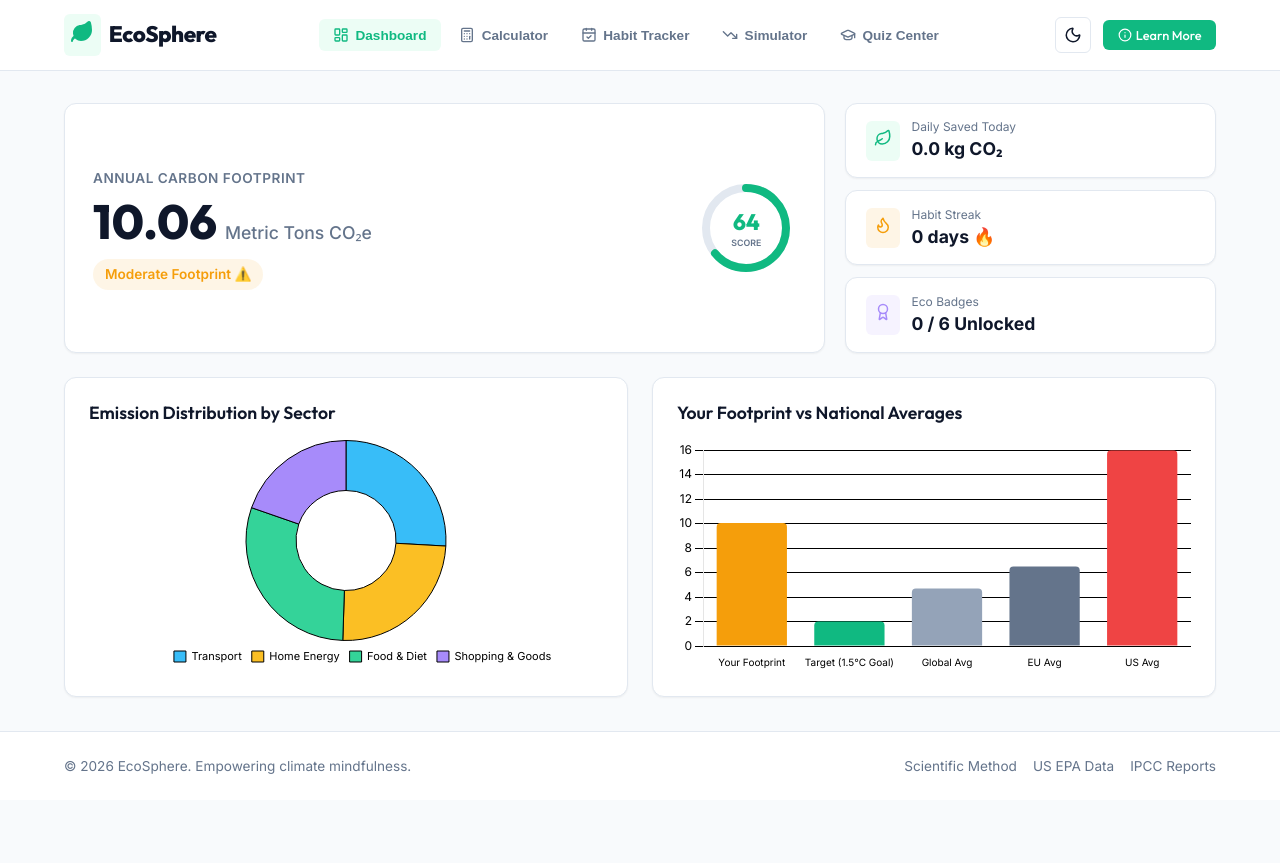
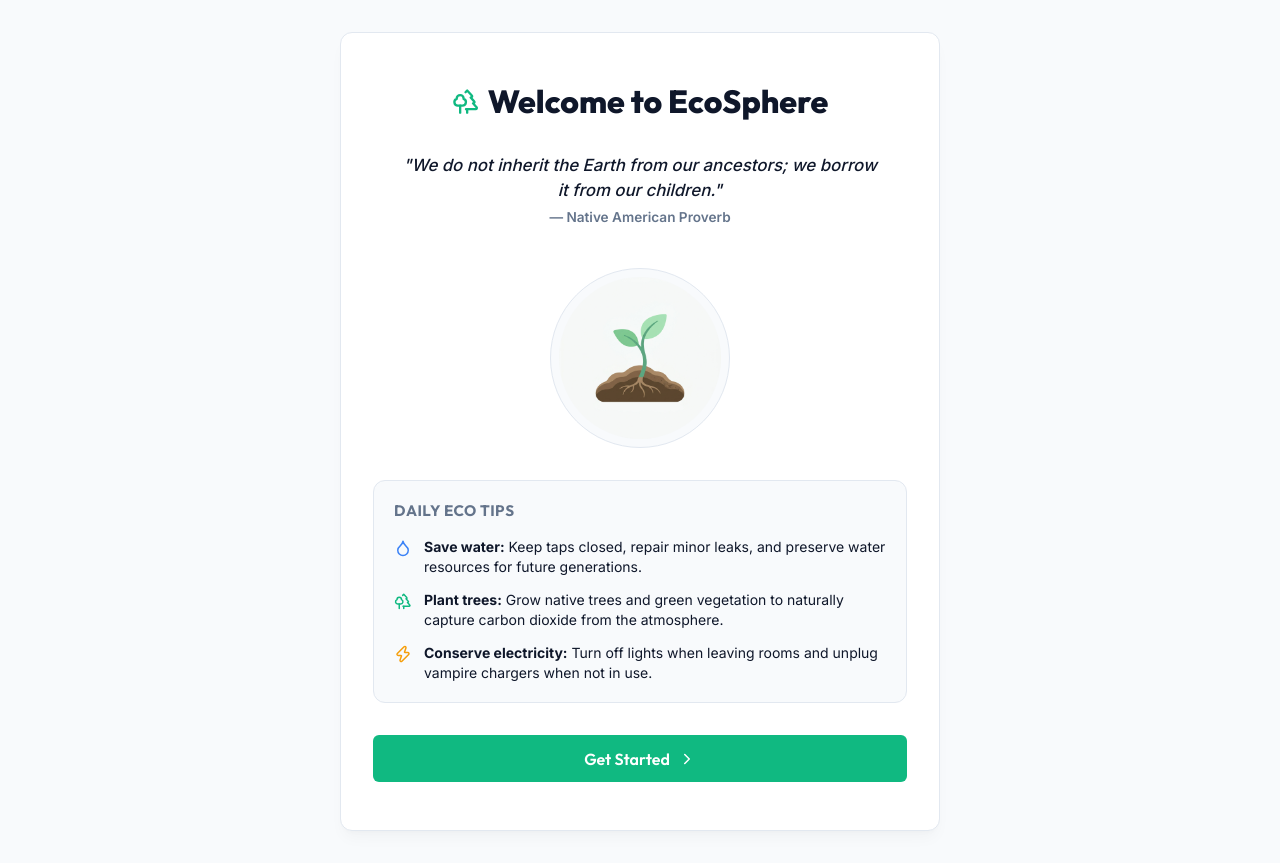
Before and after one commit to Nunnakarthik/Eco_Sphere-, a React (Vite) app: page / in a window 1280 px wide. Before the commit the page ends 800 px from the top, so only its background shows below. Built offline with nearby package versions, Linux system fonts and the light colour scheme.

Commit message:
Implement Welcome Screen splash view on onboarding flow, featuring environmental quote, daily eco suggestions, sprout graphics, and platform transition triggers

```diff
--- a/src/App.tsx
+++ b/src/App.tsx
@@ -10,6 +10,7 @@ import Tracker from './components/Tracker';
 import Simulator from './components/Simulator';
 import Quiz from './components/Quiz';
 import InfoModal from './components/InfoModal';
+import WelcomeScreen from './components/WelcomeScreen';
 
 // Icons
 import {
@@ -32,6 +33,9 @@ export default function App() {
     if (saved !== null) return saved === 'true';
     return window.matchMedia('(prefers-color-scheme: dark)').matches;
   });
+
+  // Welcome screen splash state
+  const [showWelcome, setShowWelcome] = useState<boolean>(true);
 
   // Global app state
   const [state, setState] = useState<AppState>(() => {
@@ -260,6 +264,14 @@ export default function App() {
   const totalDailySavings = ECO_ACTIONS
     .filter(action => state.loggedActionsToday.includes(action.id))
     .reduce((sum, action) => sum + action.co2Savings, 0);
+
+  if (showWelcome) {
+    return (
+      <div style={{ display: 'flex', flexDirection: 'column', minHeight: '100vh', backgroundColor: 'var(--bg-app)', justifyContent: 'center' }}>
+        <WelcomeScreen onContinue={() => setShowWelcome(false)} />
+      </div>
+    );
+  }
 
   return (
     <div style={{ display: 'flex', flexDirection: 'column', minHeight: '100vh', backgroundColor: 'var(--bg-app)' }}>
--- /dev/null
+++ b/src/components/WelcomeScreen.tsx
@@ -0,0 +1,139 @@
+import { Droplet, Trees, Zap, ChevronRight } from 'lucide-react';
+
+interface WelcomeScreenProps {
+  onContinue: () => void;
+}
+
+export default function WelcomeScreen({ onContinue }: WelcomeScreenProps) {
+  return (
+    <div
+      className="container"
+      style={{
+        display: 'flex',
+        alignItems: 'center',
+        justifyContent: 'center',
+        minHeight: '85vh',
+        padding: '2rem 1.5rem'
+      }}
+    >
+      <div
+        className="card"
+        style={{
+          maxWidth: '600px',
+          width: '100%',
+          textAlign: 'center',
+          padding: '3rem 2rem',
+          boxShadow: 'var(--shadow-lg)',
+          display: 'flex',
+          flexDirection: 'column',
+          alignItems: 'center',
+          gap: '1.5rem',
+          animation: 'fadeIn 0.5s ease-out'
+        }}
+      >
+        {/* Brand */}
+        <div style={{ display: 'flex', alignItems: 'center', gap: '0.5rem', justifyContent: 'center' }}>
+          <Trees style={{ color: 'var(--primary)' }} size={28} />
+          <h1 style={{ margin: 0, fontSize: '2rem', fontWeight: 800, fontFamily: 'var(--font-heading)' }}>
+            Welcome to EcoSphere
+          </h1>
+        </div>
+
+        {/* Environmental Quote */}
+        <blockquote
+          style={{
+            margin: '0.5rem 0',
+            fontStyle: 'italic',
+            fontSize: '1.05rem',
+            color: 'var(--text-main)',
+            lineHeight: '1.5',
+            fontWeight: 500,
+            maxWidth: '480px'
+          }}
+        >
+          "We do not inherit the Earth from our ancestors; we borrow it from our children."
+          <span style={{ display: 'block', fontSize: '0.85rem', fontStyle: 'normal', color: 'var(--text-muted)', marginTop: '0.25rem', fontWeight: 600 }}>
+            — Native American Proverb
+          </span>
+        </blockquote>
+
+        {/* Image */}
+        <div style={{ margin: '0.5rem 0' }}>
+          <img
+            src="/eco_welcome.png"
+            alt="Eco Sprout growing out of fertile soil illustration"
+            style={{
+              width: '180px',
+              height: '180px',
+              objectFit: 'contain',
+              borderRadius: '50%',
+              backgroundColor: 'var(--bg-app)',
+              padding: '0.5rem',
+              border: '1px solid var(--border)',
+              display: 'block'
+            }}
+          />
+        </div>
+
+        {/* Eco Suggestions list */}
+        <div
+          style={{
+            width: '100%',
+            textAlign: 'left',
+            display: 'grid',
+            gap: '0.85rem',
+            backgroundColor: 'var(--bg-app)',
+            padding: '1.25rem',
+            borderRadius: 'var(--radius-md)',
+            border: '1px solid var(--border)'
+          }}
+        >
+          <h3 style={{ fontSize: '0.95rem', fontWeight: 700, textTransform: 'uppercase', color: 'var(--text-muted)', letterSpacing: '0.5px', marginBottom: '0.25rem' }}>
+            Daily Eco Tips
+          </h3>
+
+          <div style={{ display: 'flex', gap: '0.75rem', alignItems: 'flex-start' }}>
+            <Droplet size={18} style={{ color: 'var(--accent)', flexShrink: 0, marginTop: '2px' }} />
+            <div style={{ fontSize: '0.875rem', color: 'var(--text-main)', lineHeight: '1.4' }}>
+              <strong>Save water:</strong> Keep taps closed, repair minor leaks, and preserve water resources for future generations.
+            </div>
+          </div>
+
+          <div style={{ display: 'flex', gap: '0.75rem', alignItems: 'flex-start' }}>
+            <Trees size={18} style={{ color: 'var(--primary)', flexShrink: 0, marginTop: '2px' }} />
+            <div style={{ fontSize: '0.875rem', color: 'var(--text-main)', lineHeight: '1.4' }}>
+              <strong>Plant trees:</strong> Grow native trees and green vegetation to naturally capture carbon dioxide from the atmosphere.
+            </div>
+          </div>
+
+          <div style={{ display: 'flex', gap: '0.75rem', alignItems: 'flex-start' }}>
+            <Zap size={18} style={{ color: 'var(--warning)', flexShrink: 0, marginTop: '2px' }} />
+            <div style={{ fontSize: '0.875rem', color: 'var(--text-main)', lineHeight: '1.4' }}>
+              <strong>Conserve electricity:</strong> Turn off lights when leaving rooms and unplug vampire chargers when not in use.
+            </div>
+          </div>
+        </div>
+
+        {/* Start button */}
+        <button
+          className="btn btn-primary"
+          onClick={onContinue}
+          style={{
+            width: '100%',
+            padding: '0.85rem',
+            borderRadius: 'var(--radius-sm)',
+            fontSize: '1rem',
+            fontWeight: 600,
+            gap: '0.5rem',
+            marginTop: '0.5rem'
+          }}
+          aria-label="Continue to main carbon tracking dashboard"
+        >
+          Get Started
+          <ChevronRight size={18} />
+        </button>
+
+      </div>
+    </div>
+  );
+}
```
Also changed, not shown: public/eco_welcome.png (added).
